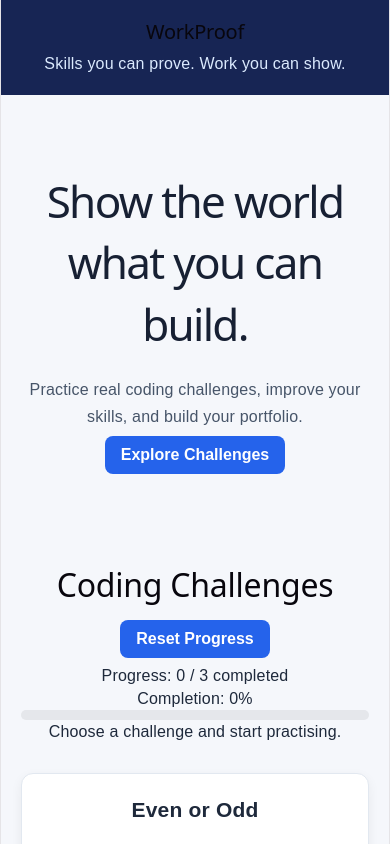
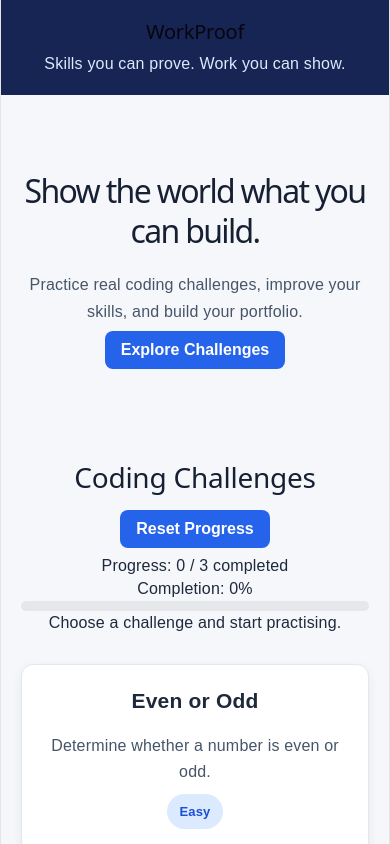
Before and after one commit to b-varshini160305/WorkProof, a React (Vite) app: page / in a window 390 px wide. Shown: the top 844 px of the page. Built offline with nearby package versions, Linux system fonts and the light colour scheme.

Commit message:
Fix mobile heading visibility

```diff
--- a/src/App.css
+++ b/src/App.css
@@ -172,14 +172,20 @@ button:hover {
   }
 
   main h1 {
-  font-size: 44px;
+    font-size: 32px;
+    line-height: 1.25;
     margin-bottom: 20px;
-  line-height: 1.4;
     color: #172033;
     opacity: 1;
     visibility: visible;
-  position: relative;
-  z-index: 1;
+    overflow-wrap: break-word;
+  }
+
+  section > h2 {
+    font-size: 28px;
+    color: #172033;
+    opacity: 1;
+    visibility: visible;
   }
 
   main p {
```
Lines whose indentation alone changed are shown as unchanged.
